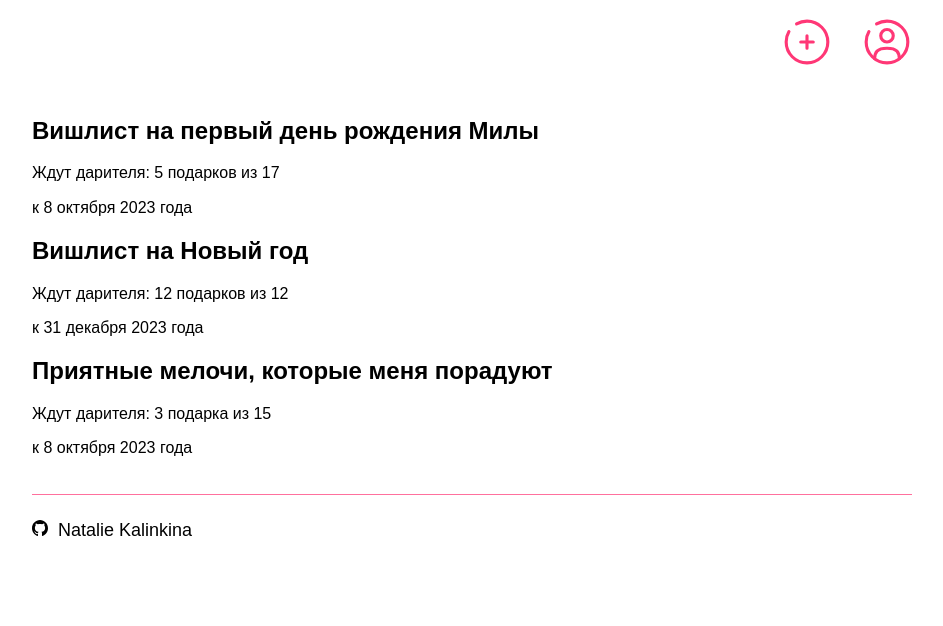
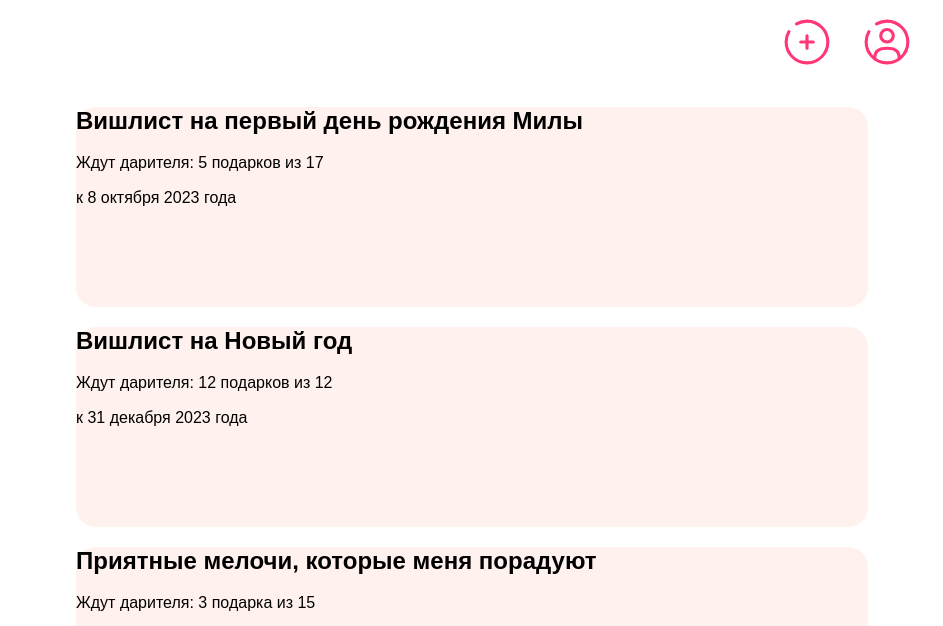
Before and after one commit to NatalieKalinkina/wishlist-ts, a plain HTML site: page src/index.html in a window 1280 px wide. Shown: the part 169-795 px from the top of the page, without its empty margins (168-1111 px from the left). Drawn offline with Linux system fonts and the light colour scheme.

Commit message:
added styles for wishlists block

```diff
--- a/src/pages/index.css
+++ b/src/pages/index.css
@@ -72,7 +72,7 @@
 .menu {
   width: 100%;
   margin: 0 auto;
-  padding: 0 0 30px;
+  padding: 0 0 20px;
   display: flex;
   flex-direction: row;
   gap: 30px;
@@ -95,13 +95,30 @@
   background-image: url(../images/user_icon.svg);
 }
 
+.link {
+  text-decoration: none;
+  color: black;
+}
+
 .link:hover {
   opacity: 0.5;
 }
 
-.link {
-  text-decoration: none;
-  color: black;
+.wishlists {
+  width: 90%;
+  margin: 0 auto;
+  padding: 0 0 40px;
+}
+
+.wishlist {
+  width: 100%;
+  height: 200px;
+  border-radius: 20px;
+  background-color: rgba(255, 211, 199, 0.3);
+}
+
+.wishlist:hover {
+  background-color: rgba(255, 211, 199, 0.6);
 }
 
 .footer {
```
